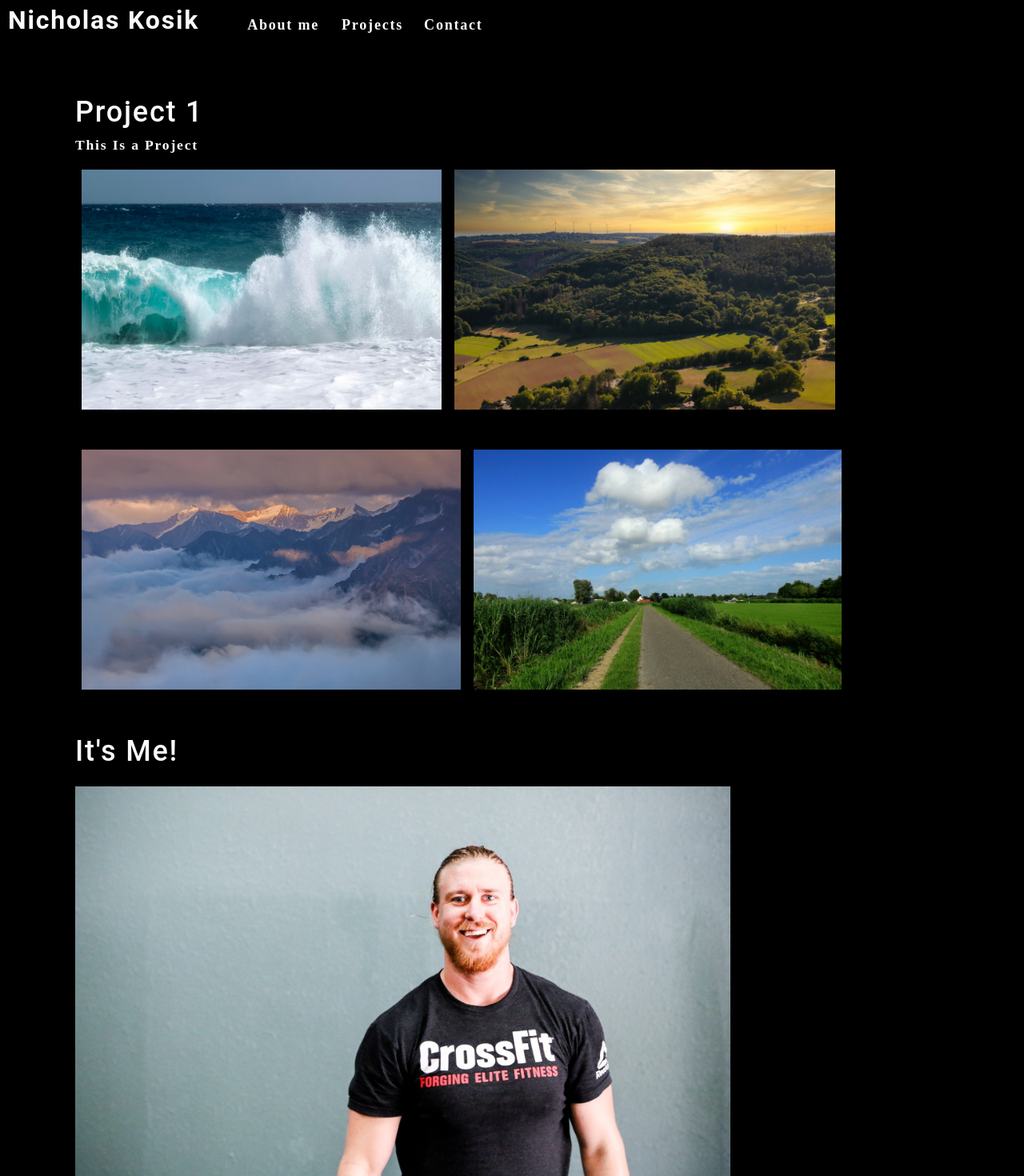
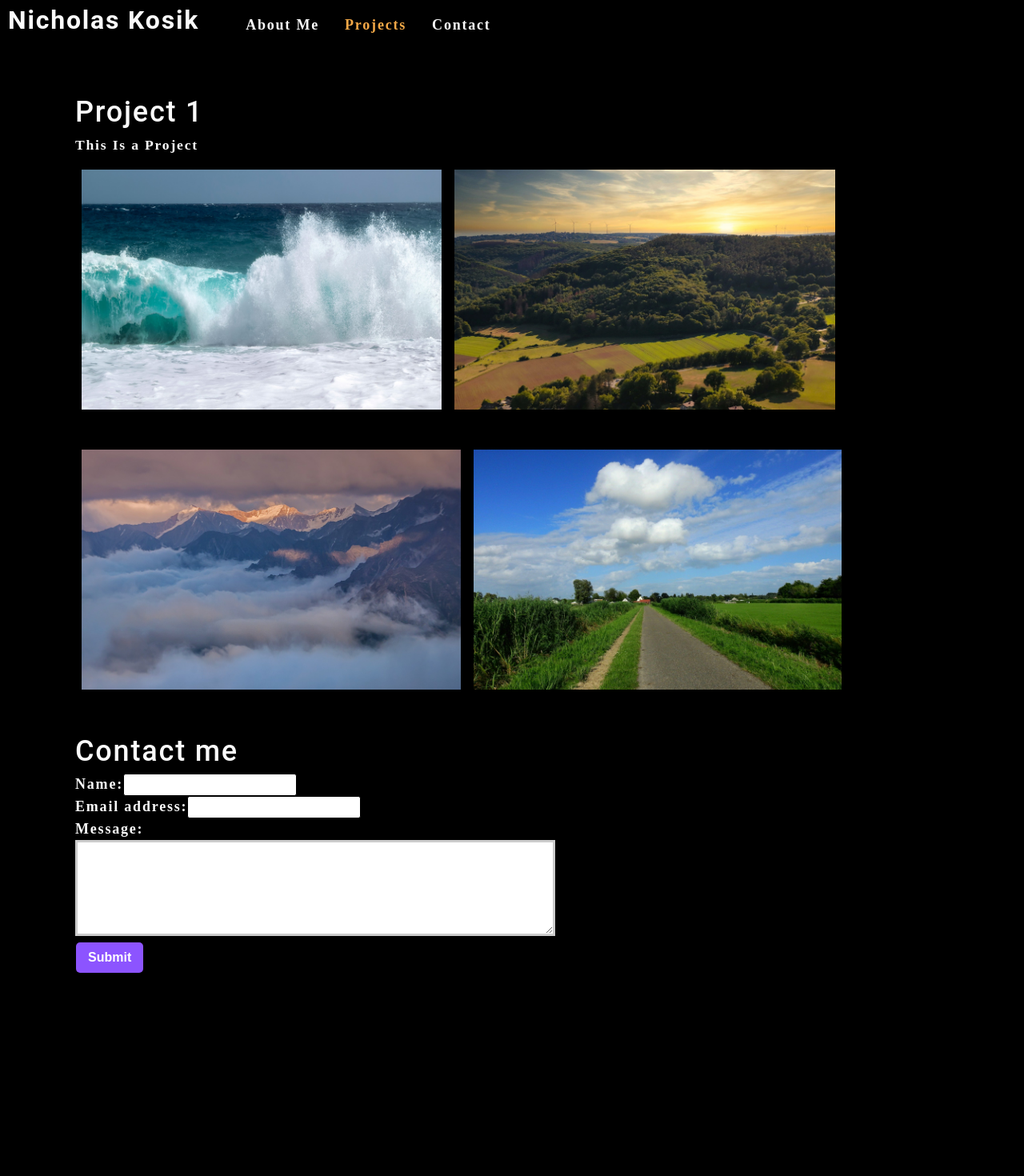
Before and after one commit to Thor40/ReactPortfolio, a React (Create React App) app in the folder react-protfolio/: page / in a window 1280 px wide. Shown: the top 1470 px of the page at 80% size. After the commit the page ends 1296 px from the top, so only its background shows below. Built offline with nearby package versions, Linux system fonts and the light colour scheme.

Commit message:
contact added and nav updated

```diff
--- a/react-protfolio/src/App.js
+++ b/react-protfolio/src/App.js
@@ -2,6 +2,7 @@
 import About from './components/About';
 import Nav from './components/Nav';
 import Projects from './components/Projects';
+import ContactForm from './components/Contact';
 import './App.css';
 
 function App() {
@@ -14,16 +15,25 @@
   ]);
 
   const [currentProject, setCurrentProject] = useState(projects[0]);
+  const [aboutSelected, setAboutSelected] = useState(false);
   return (
     <div>
         <Nav
           projects={projects}
           setCurrentProject={setCurrentProject}
           currentProject={currentProject}
+          aboutSelected={aboutSelected}
+          setAboutSelected={setAboutSelected}
         ></Nav>
       <main>
-        <Projects currentProject={currentProject}></Projects>
-        <About></About>
+        {!aboutSelected ? (
+          <>
+          <Projects currentProject={currentProject}></Projects>
+          <ContactForm></ContactForm>
+          </>
+        ) : (
+          <About></About>
+        )}
       </main>
     </div>
   );
--- /dev/null
+++ b/react-protfolio/src/components/Contact/index.js
@@ -0,0 +1,73 @@
+import React, { useState } from 'react';
+import { validateEmail } from '../../utils/helpers';
+
+function ContactForm() {
+    const [formState, setFormState ] = useState({ name: '', email: '', message: '' });
+    const { name, email, message } = formState;
+    const [errorMessage, setErrorMessage] = useState('');
+
+    // handle change in form input fields
+    function handleChange(e) {
+        // if target is email
+        if (e.target.name === 'email') {
+            // isValid runs email validation
+            const isValid = validateEmail(e.target.value);
+            console.log(isValid);
+            // isValid conditional statement
+                if (!isValid) {
+                    setErrorMessage('Your email is invalid.');
+                } else {
+                    // else blank error message, which is set to blank
+                    setErrorMessage('');
+                }
+            } else {
+                // if element values blank
+                if (!e.target.value.length) {
+                    // require element
+                  setErrorMessage(`${e.target.name} is required.`);
+                } else {
+                    // else blank error message, which is set to blank
+                  setErrorMessage('');
+                }
+              }
+        setFormState({...formState, [e.target.name]: e.target.value })
+        // conditional state only updates if the from data passes quality test
+        if (!errorMessage) {
+            setFormState({ ...formState, [e.target.name]: e.target.value });
+          }
+    }
+
+    // when submit clicked, prevent default
+    function handleSubmit(e) {
+        e.preventDefault();
+        console.log(formState);
+    };
+
+    return (
+        <section>
+          <h1>Contact me</h1>
+          <form id="contact-form" onSubmit={handleSubmit}>
+            <div>
+                <label htmlFor="name">Name:</label>
+                <input type="text" defaultValue={name} onBlur={handleChange} name="name" />
+            </div>
+            <div>
+                <label htmlFor="email">Email address:</label>
+                <input type="email" defaultValue={email} onBlur={handleChange} name="email" />
+            </div>
+            <div>
+                <label htmlFor="message">Message:</label>
+                <textarea name="message" defaultValue={message} onBlur={handleChange} rows="5"  />
+            </div>
+            {errorMessage && (
+                <div>
+                    <p className="error-text">{errorMessage}</p>
+                </div>
+                )}
+            <button type="submit">Submit</button>
+          </form>
+        </section>
+      )
+}
+
+export default ContactForm;
--- a/react-protfolio/src/components/Nav/index.js
+++ b/react-protfolio/src/components/Nav/index.js
@@ -1,12 +1,15 @@
-import React, { useEffect } from "react";
+import React, { useEffect, useState } from "react";
 import { capitalizeFirstLetter } from "../../utils/helpers";
+// MAKE CONTACT A MODAL
 
 function Nav(props) {
 
     const {
         projects = [],
         setCurrentProject,
-        currentProject
+        currentProject,
+        setAboutSelected,
+        aboutSelected
     } = props;
 
     useEffect(() => {
@@ -22,20 +25,17 @@
                 </a>
             </h2>
             <nav>
-                <ul className="flex-row">
-                    <li className="mx-2">
-                        <a data-testid="about"
-                        href="#about">
-                        About me
-                        </a>
+                <ul className='flex-row'>
+                    <li className="mx-2"
+                    onClick={() => setAboutSelected(true)}>
+                        <span>About Me</span>
                     </li>
-                    <li className='mx-1 navActive'>
-                        <a data-testid="mx-2"
-                        href="#projects">
-                            Projects
-                        </a>
+                    <li className='mx-2 navActive'
+                    onClick={() => setAboutSelected(false)}>
+                        <span>Projects</span>
                     </li>
-                    <li className="mx-2">
+                    <li className="mx-2"
+                    onClick={() => setAboutSelected(false)}>
                         <span>Contact</span>
                     </li>
                 </ul>
```
